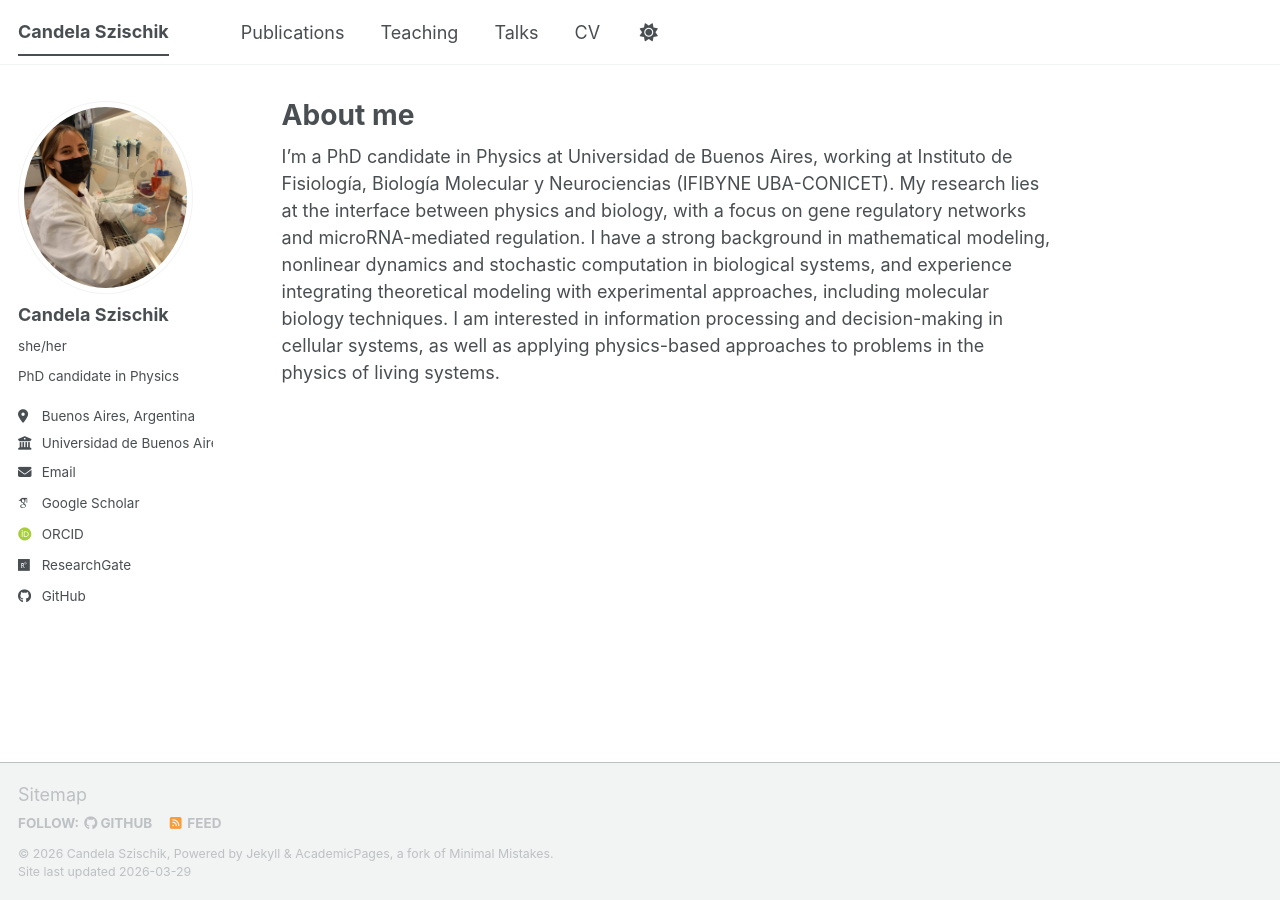
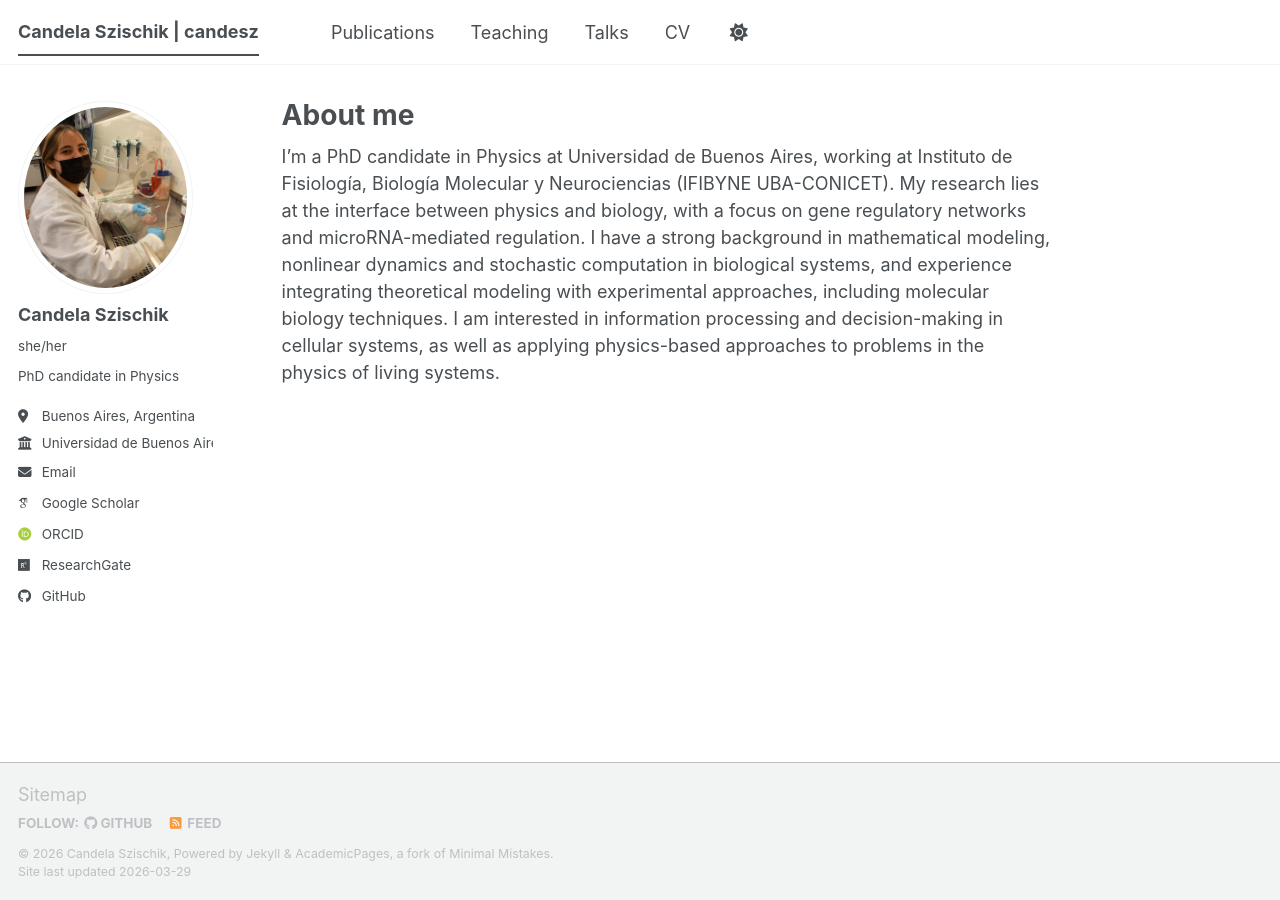
Before and after one commit to candesz/candelaszischik.github.io, a Jekyll site: the page built from _pages/about.md, in a window 1280 px wide. Built offline with Jekyll 4.4.1, drawn with Linux system fonts in a browser that asks for light colours; some web fonts are replaced; a script bundle is joined from its source files by our own code; library files that are not in the unit come from our copies.

Commit message:
Update _config.yml

```diff
--- a/_config.yml
+++ b/_config.yml
@@ -9,7 +9,7 @@
 # Basic Site Settings
 locale                   : "en-US"
 site_theme               : "default" # The available themes options are "default", "air", "sunrise", "mint", "dirt" and "contrast"
-title                    : "Candela Szischik"
+title                    : "Candela Szischik | candesz"
 title_separator          : "-"
 name                     : &name "Candela Szischik"
 description              : &description "Candela Szischik academic portfolio"   # Update this with a general description of your site, this is the default if not overridden by a page
```
